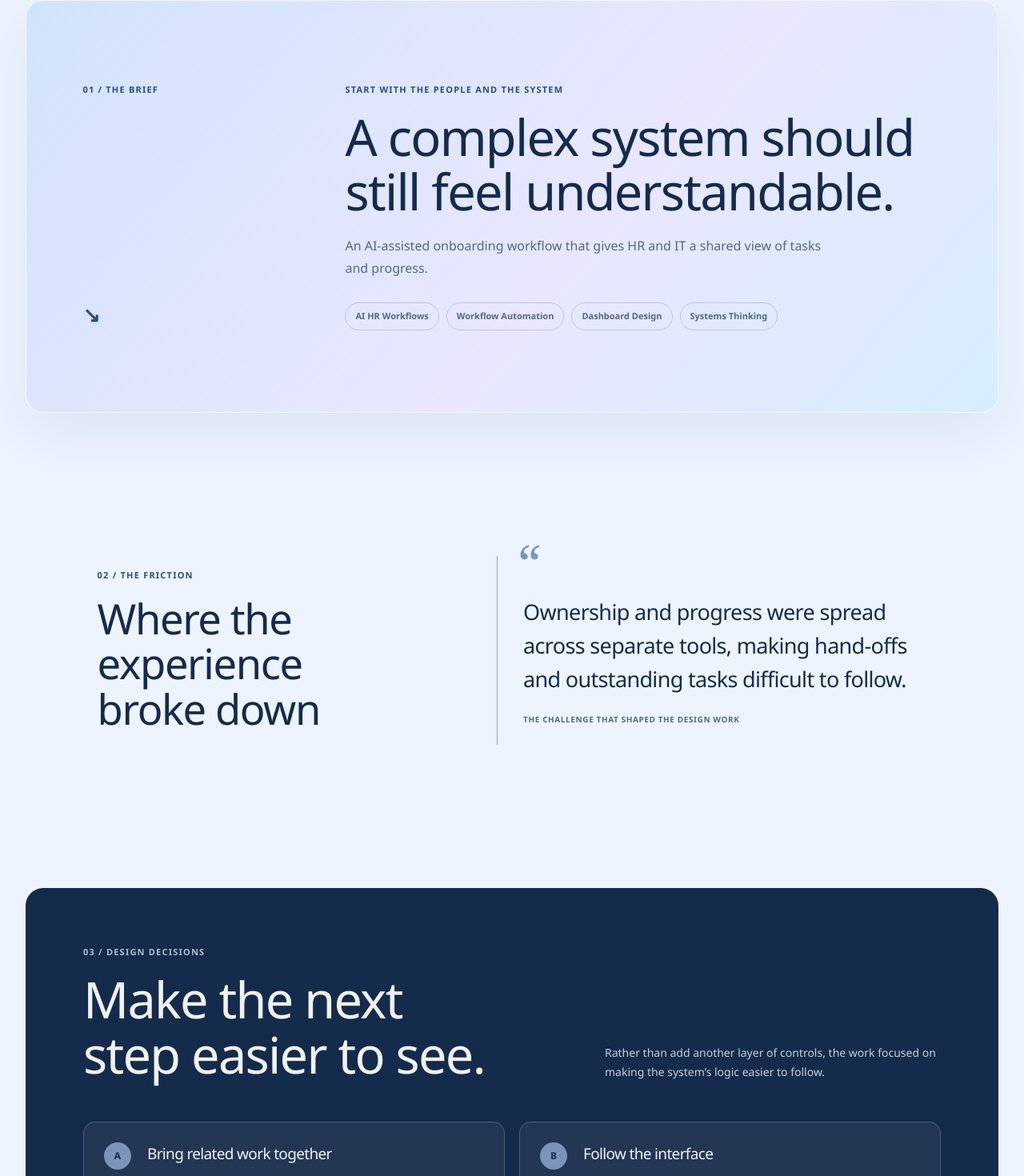
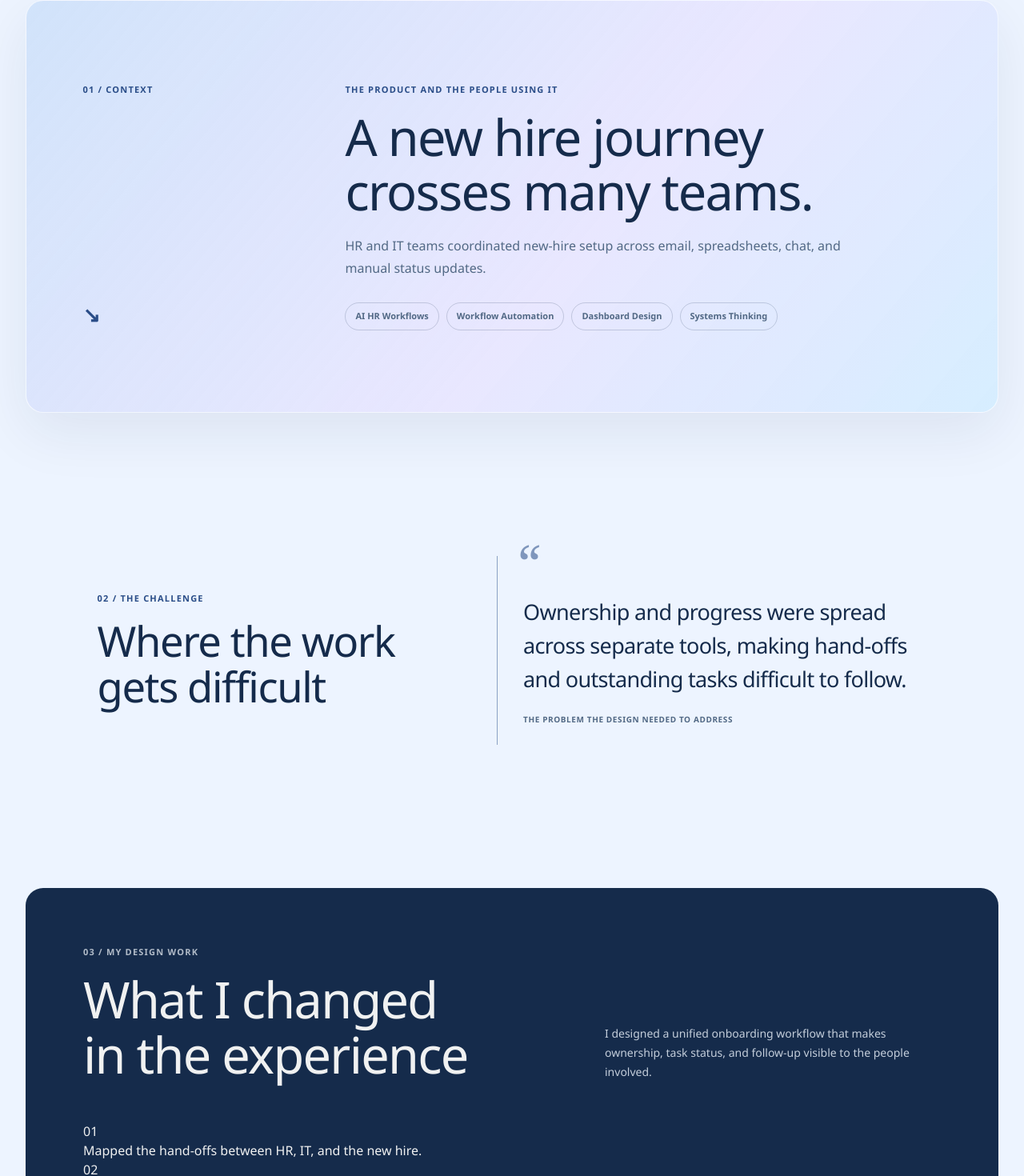
Before and after one commit to allwin110/allwin-portfolio, a Next.js app: page /projects/ai-onboarding in a window 1280 px wide. Shown: the part 940-2410 px from the top of the page at 80% size. Built offline with nearby package versions, Linux system fonts and the light colour scheme.

Commit message:
Improve portfolio storytelling and performance

```diff
--- a/app/projects/[id]/page.tsx
+++ b/app/projects/[id]/page.tsx
@@ -83,19 +83,18 @@ export default function ProjectPage({ params }: { params: Promise<{ id: string }
         </section>
 
         <section className="story-brief" id="the-brief" aria-labelledby="brief-title">
-          <div className="story-chapter-label"><span>01 / THE BRIEF</span><i aria-hidden="true">↘</i></div>
-          <div className="story-brief-body"><p className="story-overline">Start with the people and the system</p><h2 id="brief-title">A complex system should still feel understandable.</h2><p>{project.description}</p><ul className="story-tags" aria-label="Project focus areas">{project.tags.slice(0, 4).map((tag) => <li key={tag}>{tag}</li>)}</ul></div>
+          <div className="story-chapter-label"><span>01 / CONTEXT</span><i aria-hidden="true">↘</i></div>
+          <div className="story-brief-body"><p className="story-overline">The product and the people using it</p><h2 id="brief-title">{project.contextTitle}</h2><p>{project.context}</p><ul className="story-tags" aria-label="Project focus areas">{project.tags.slice(0, 4).map((tag) => <li key={tag}>{tag}</li>)}</ul></div>
         </section>
 
         <section className="story-friction" id="the-friction" aria-labelledby="friction-title">
-          <div className="story-friction-heading"><p className="story-overline">02 / THE FRICTION</p><h2 id="friction-title">Where the experience broke down</h2></div>
-          <div className="story-friction-copy"><span className="story-pullquote-mark" aria-hidden="true">“</span><p>{project.challenge}</p><span className="story-fineprint">The challenge that shaped the design work</span></div>
+          <div className="story-friction-heading"><p className="story-overline">02 / THE CHALLENGE</p><h2 id="friction-title">Where the work gets difficult</h2></div>
+          <div className="story-friction-copy"><span className="story-pullquote-mark" aria-hidden="true">“</span><p>{project.challenge}</p><span className="story-fineprint">The problem the design needed to address</span></div>
         </section>
 
         <section className="story-decisions" id="design-decisions" aria-labelledby="decisions-title">
-          <div className="story-decisions-intro"><p className="story-overline">03 / DESIGN DECISIONS</p><h2 id="decisions-title">Make the next step easier to see.</h2><p>Rather than add another layer of controls, the work focused on making the system’s logic easier to follow.</p></div>
-          <div className="story-decision-card"><span className="story-decision-number">A</span><div><h3>Bring related work together</h3><p>{project.solution}</p></div></div>
-          <div className="story-decision-card story-gallery-index"><span className="story-decision-number">B</span><div><h3>Follow the interface</h3><ol>{images.map((image, index) => <li key={image}><span>{String(index + 1).padStart(2, '0')}</span>{imageNames[index] ?? `Project screen ${index + 1}`}</li>)}</ol></div></div>
+          <div className="story-decisions-intro"><p className="story-overline">03 / MY DESIGN WORK</p><h2 id="decisions-title">What I changed in the experience</h2><p>{project.solution}</p></div>
+          <ol className="story-work-list">{project.designWork.map((item, index) => <li key={item}><span aria-hidden="true">0{index + 1}</span><p>{item}</p></li>)}</ol>
         </section>
 
         <section className="related-screen" aria-labelledby="related-screen-title">
@@ -120,7 +119,7 @@ export default function ProjectPage({ params }: { params: Promise<{ id: string }
         </section>
 
         <section className="story-outcome" id="the-outcome" aria-labelledby="outcome-title">
-          <p className="story-overline">04 / THE OUTCOME</p><h2 id="outcome-title">A clearer experience, with impact that matters.</h2><p className="story-outcome-statement">{project.results}</p><div className="story-outcome-bottom"><span>Next case</span><Link href={`/#work`}>Explore the full body of work <span aria-hidden="true">↗</span></Link></div>
+          <p className="story-overline">04 / THE OUTCOME</p><h2 id="outcome-title">What changed</h2><p className="story-outcome-statement">{project.results}</p><div className="story-outcome-bottom"><span>Next case</span><Link href={`/#work`}>Explore the full body of work <span aria-hidden="true">↗</span></Link></div>
         </section>
       </main>
 
```
